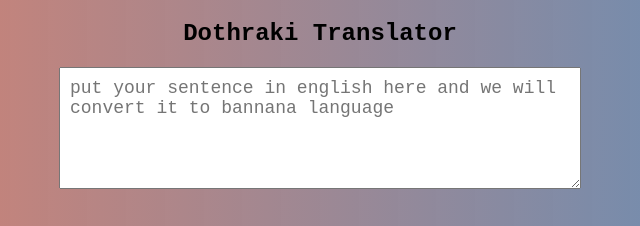
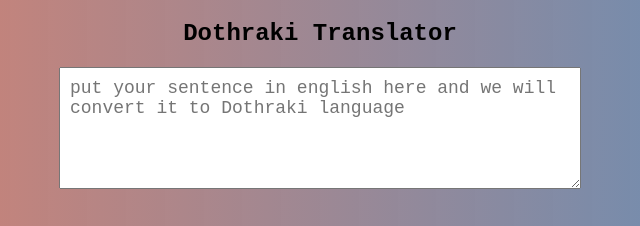
Before and after one commit to kushalsourav/Dothraki-translator, a plain HTML site: page index.html in a window 1280 px wide. Shown: the top 226 px of the page, 320-960 px from the left. Drawn offline with Linux system fonts and the light colour scheme.

Commit message:
Update index.html

```diff
--- a/index.html
+++ b/index.html
@@ -11,7 +11,7 @@
       <h1>Dothraki Translator</h1>
       <textarea
         id="textinput"
-        placeholder="put your sentence in english here and we will convert it to bannana language"
+        placeholder="put your sentence in english here and we will convert it to Dothraki language"
       ></textarea>
       <button id="btn-translator">Translator</button>
       <div class="txt">Your output will be printed here 👇</div>
```
